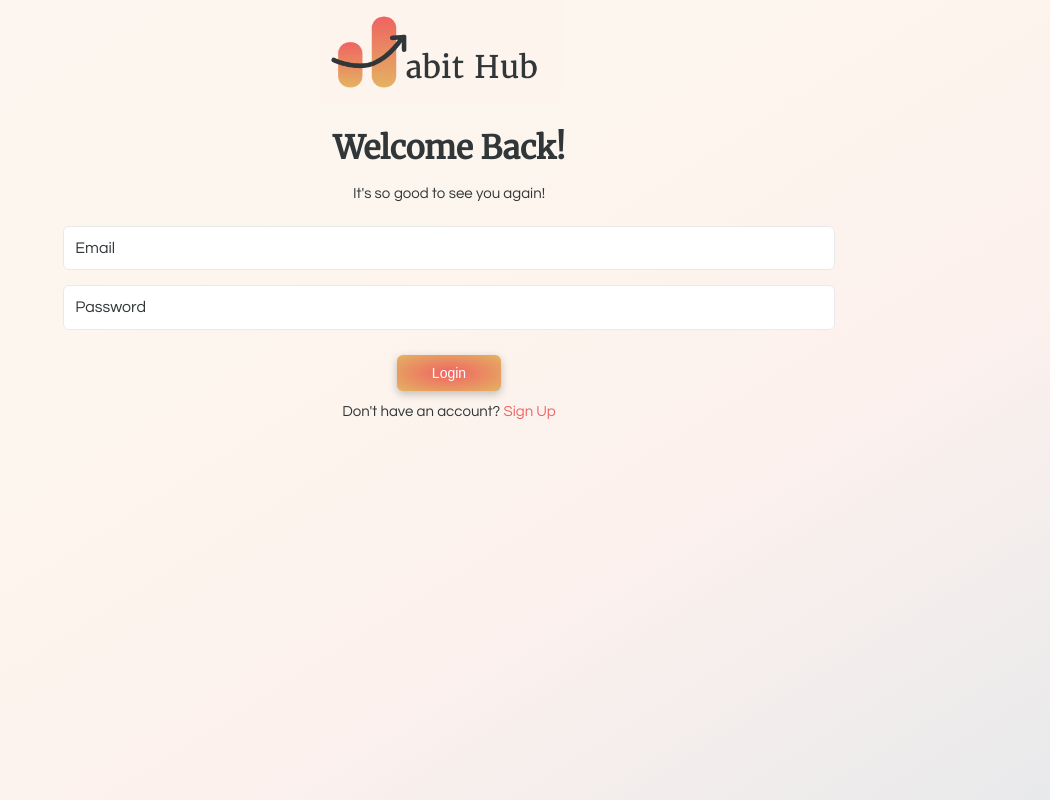
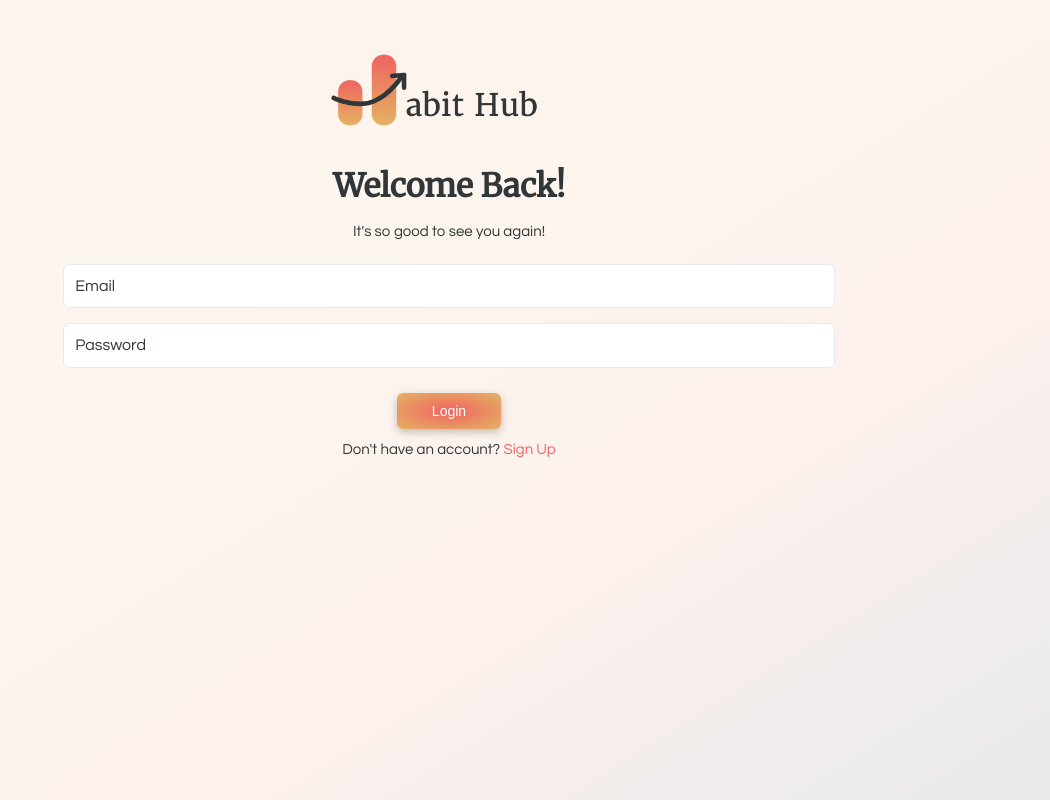
Before and after one commit to s3851446/habithub-frontend, a SvelteKit app in the folder final/habithub-frontend/: page /login in a window 1280 px wide. Shown: the whole page, without its empty margins (230-1280 px from the left). Built offline with nearby package versions, Linux system fonts and the light colour scheme.

Commit message:
Centers the login and signup forms

```diff
--- a/final/habithub-frontend/src/routes/(signinup)/login/+page.svelte
+++ b/final/habithub-frontend/src/routes/(signinup)/login/+page.svelte
@@ -105,8 +105,7 @@
 
 <style lang="scss">
   .body {
-    padding: 0 40px;
-    margin-top: 0;
+    margin-top: 0 auto;
     text-align: center;
   }
 
--- a/final/habithub-frontend/src/routes/(signinup)/signup/+page.svelte
+++ b/final/habithub-frontend/src/routes/(signinup)/signup/+page.svelte
@@ -103,8 +103,7 @@
 
 <style lang="scss">
   .body {
-    padding: 0 40px;
-    margin-top: 0;
+    margin-top: 0 auto;
     text-align: center;
   }
 
```
Also changed, not shown: final/habithub-frontend/src/routes/(signinup)/logout/+page.svelte (+0 -43 lines).
